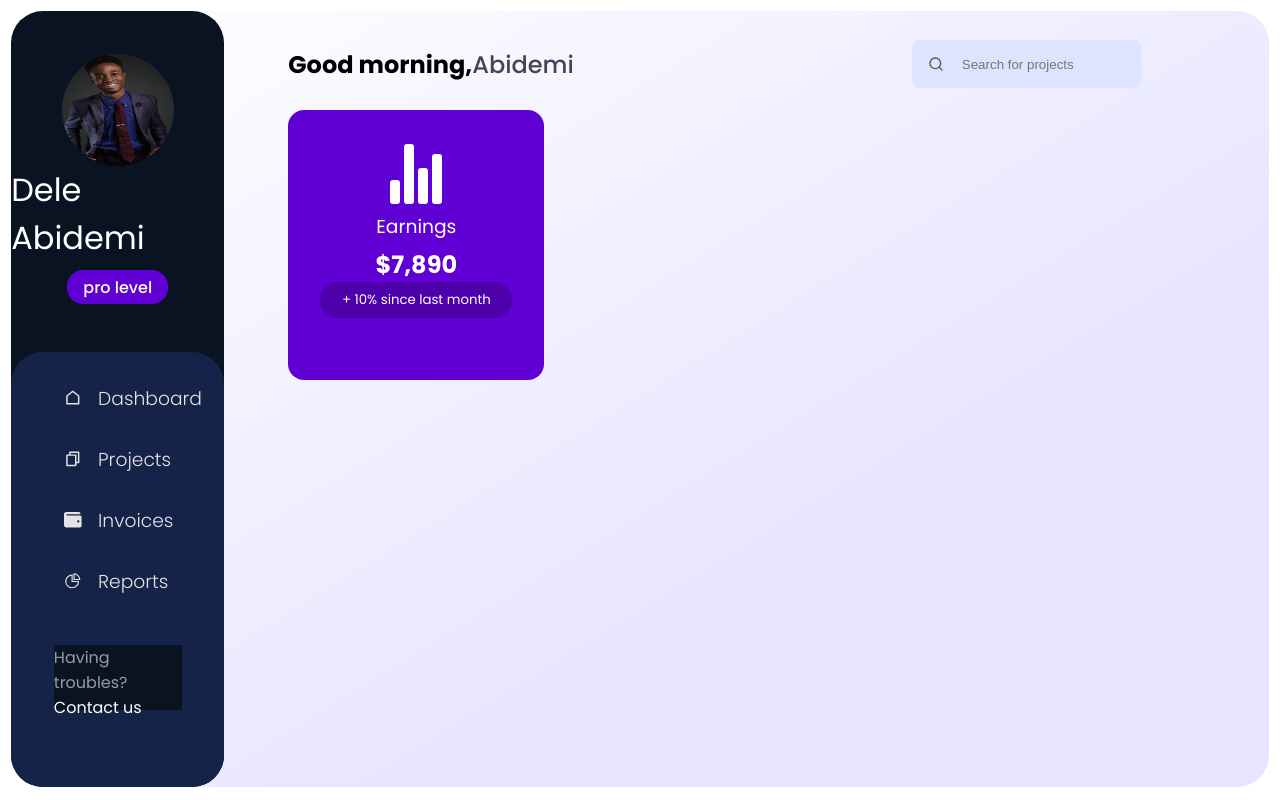
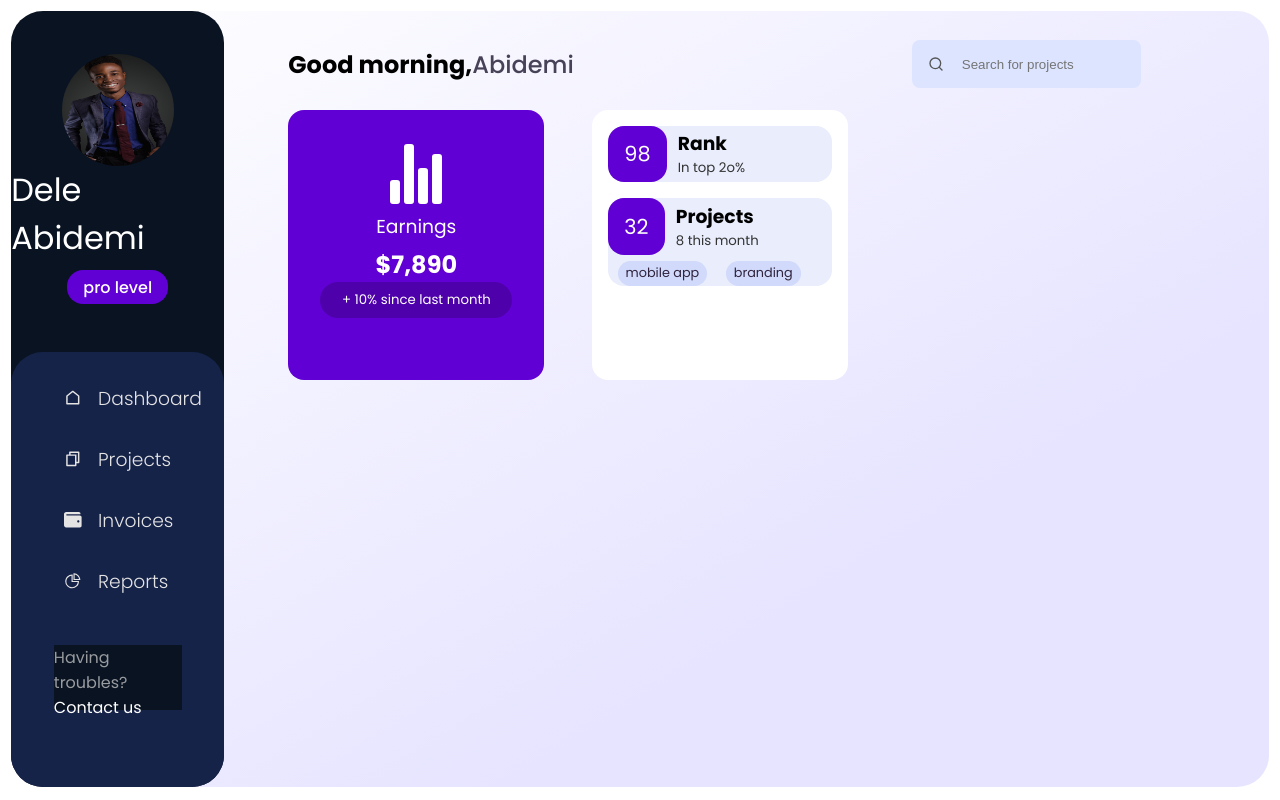
Before and after one commit to 42trustokerezi/react-dashboard, a React (Create React App) app: page / in a window 1280 px wide. Built offline with nearby package versions, Linux system fonts and the light colour scheme.

Commit message:
Info UI created

```diff
--- a/src/components/Badge.jsx
+++ b/src/components/Badge.jsx
@@ -2,9 +2,11 @@
 import styled from 'styled-components'
 import {themeColor} from "../utils"
 
-function Badge({content}) {
+function Badge({content, glow = false, paid = false, late = false}) {
     return (
-        <Div>{content}</Div>
+        <Div glow={glow} paid={paid} late={late}>
+          {content}
+        </Div>
     )
 }
 
@@ -15,6 +17,14 @@
   color: white;
   background-color: ${themeColor};
   cursor: pointer;
+
+  ${({glow}) => glow && `
+    font-size: 0.8rem;
+    padding: 0.2rem 0.5rem;
+    font-weight: normal;
+    color: #2f233d;
+    background-color: rgba(109, 134, 245, 0.192);
+  `}
 `;
 
 export default Badge
--- a/src/components/Earnings.jsx
+++ b/src/components/Earnings.jsx
@@ -59,7 +59,7 @@
     font-weight: normal;
     background-color: rgba(0, 0, 0, 0.2);
     padding: 0.5rem;
-    border-radius: 3rem;
+    border-radius: 2rem;
 `
 
 export default Earnings
--- /dev/null
+++ b/src/components/Info.jsx
@@ -0,0 +1,89 @@
+import React from 'react'
+import styled from 'styled-components'
+import Badge from './Badge'
+import { cardShadow, hoverEffect, themeColor } from "../utils"
+
+function Info() {
+    return (
+        <InfoCard>
+            <Card>
+                <CardContent>
+                    <Row>
+                        <Digit>98</Digit>
+                        <InfoContainer>
+                            <Title>Rank</Title>
+                            <SubTitle>In top 2o%</SubTitle>
+                        </InfoContainer>
+                    </Row>
+                </CardContent>
+            </Card>
+            <Card>
+                <CardContent>
+                    <Row>
+                        <Digit>32</Digit>
+                        <InfoContainer>
+                            <Title>Projects</Title>
+                            <SubTitle>8 this month</SubTitle>
+                        </InfoContainer>
+                    </Row>
+                    <Row justify>
+                        <Badge content="mobile app" glow/>
+                        <Badge content="branding" glow/>
+                    </Row>
+                </CardContent>
+            </Card>
+        </InfoCard>
+    )
+}
+
+const InfoCard = styled.div`
+    height: 100%;
+    width: 14rem;
+    background-color: white;
+    border-radius: 1rem;
+    padding: 1rem;
+    color: white;
+    box-shadow: ${cardShadow};
+    transition: 0.4s ease-in-out;
+    &:hover {
+        box-shadow: ${hoverEffect};
+    }
+`;
+const Card = styled.div`
+    background-color: rgba(183, 194, 243, 0.3);
+    border-radius: 1rem;
+    margin-bottom: 1rem;
+`;
+const CardContent = styled.div`
+    padding: 0.7rem 1rem 0.3;
+`;
+const Row = styled.div`
+    display: flex;
+    align-items: center;
+    margin-bottom: 0.4rem;
+    ${({ justify}) =>
+        justify &&
+        `
+            justify-content: space-around;
+            width:90%;
+        `
+    }
+`;
+const Digit = styled.div`
+    background-color: ${themeColor};
+    padding: 0.8rem 1rem;
+    font-size: 1.3rem;
+    border-radius: 1rem;
+`;
+const InfoContainer = styled.div`
+    margin-left: 0.7rem;
+`;
+const Title = styled.h3`
+    color: black;
+`;
+const SubTitle = styled.h5`
+    color: #333333;
+    font-weight: normal;
+`;
+
+export default Info
--- a/src/components/MainContent.jsx
+++ b/src/components/MainContent.jsx
@@ -1,6 +1,7 @@
 import React from 'react'
 import styled from "styled-components"
 import Earnings from './Earnings';
+import Info from './Info';
 import Navbar from './Navbar';
 
 function MainContent() {
@@ -11,6 +12,7 @@
                 <SectionOne>
                     <Columnone1>
                     <Earnings/>
+                    <Info/>
                     </Columnone1>
                     <ColumnTwo1></ColumnTwo1>
                 </SectionOne>
```
